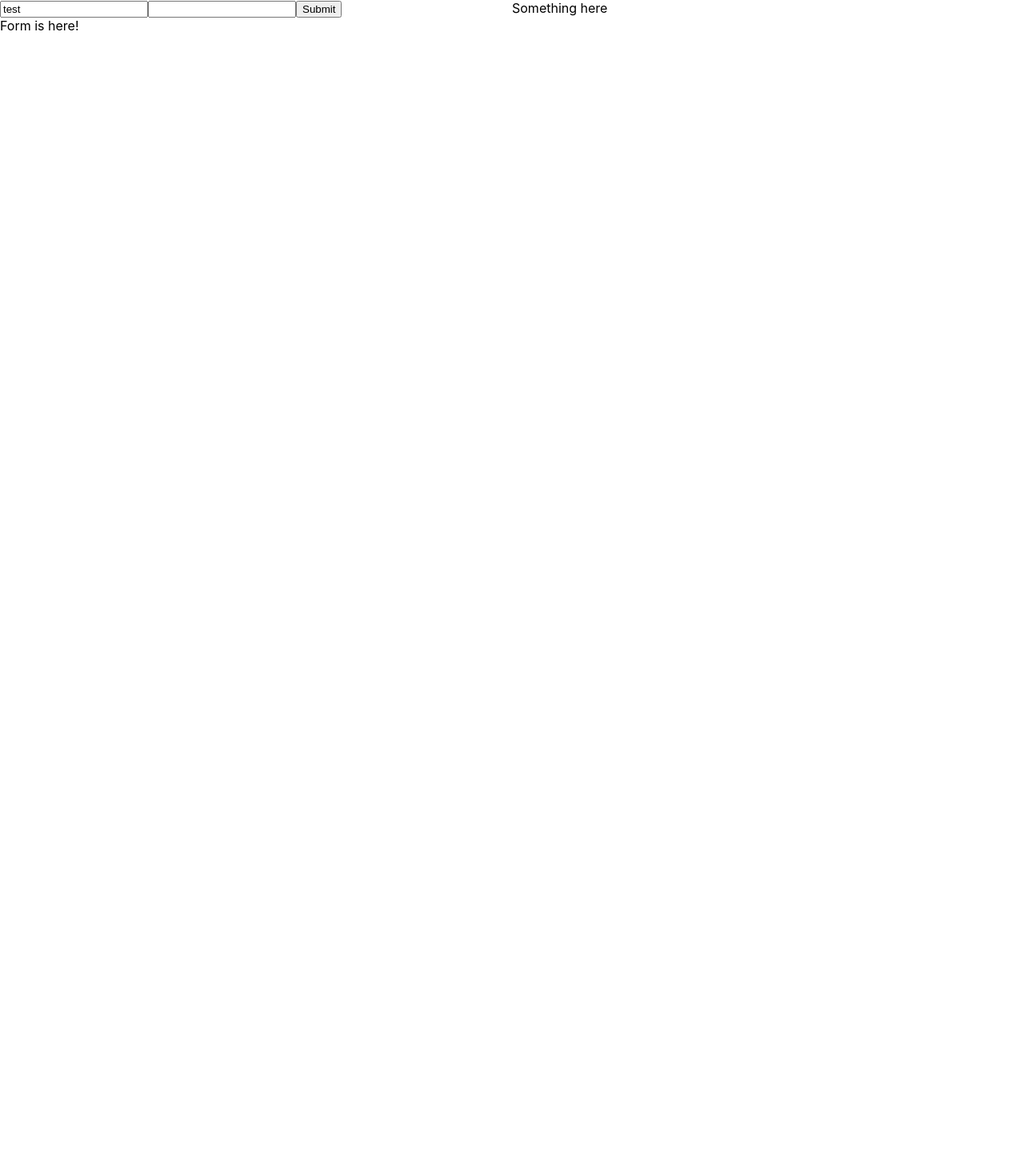
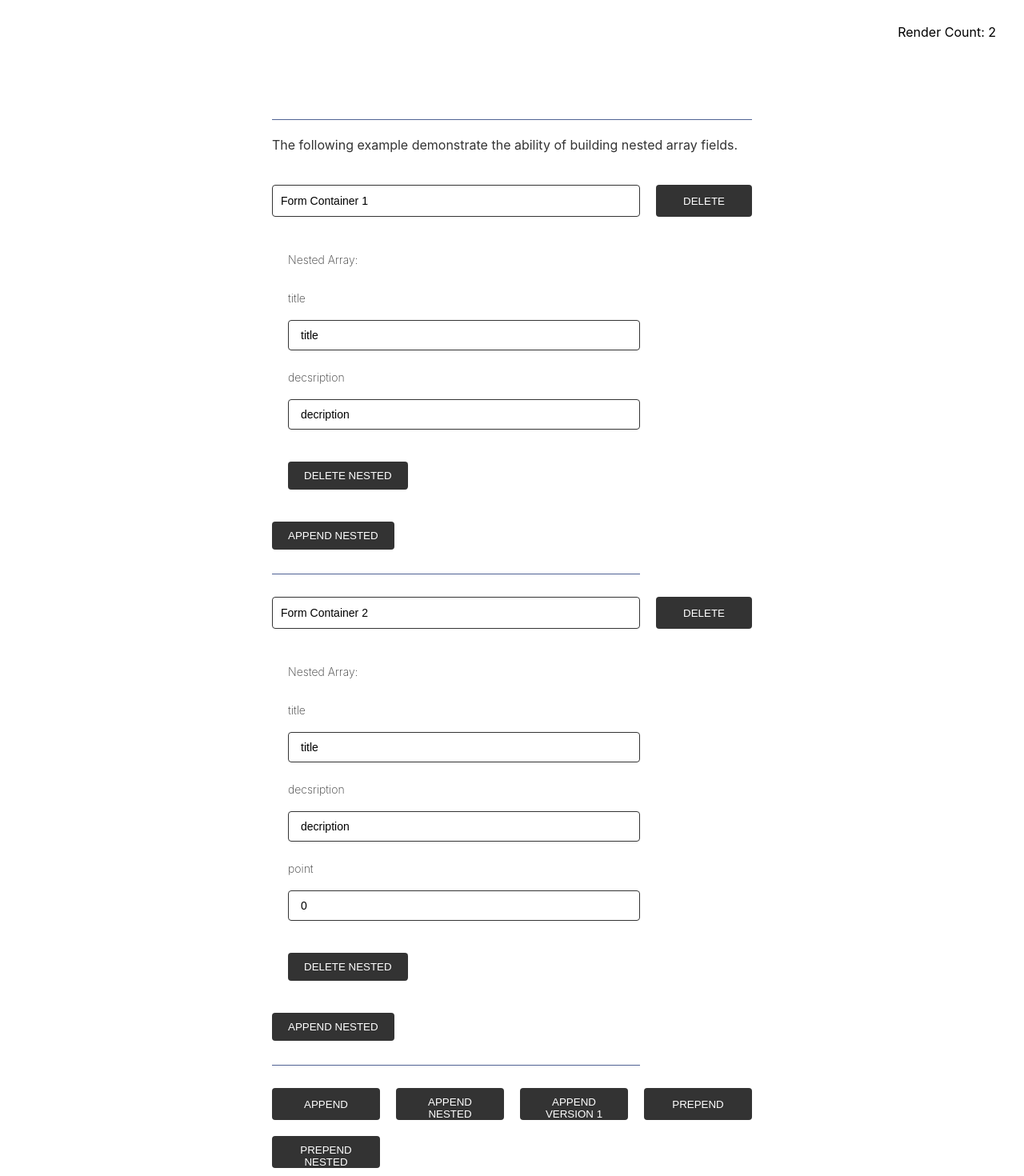
Before and after one commit to ouzkaganpb/textonimage, a React (Create React App) app: page / in a window 1280 px wide. Shown: the top 1470 px of the page at 80% size. Before the commit the page ends 800 px from the top, so only its background shows below. Built offline with nearby package versions, Linux system fonts and the light colour scheme.

Commit message:
dynamicty

```diff
--- a/src/App.css
+++ b/src/App.css
@@ -1,6 +1,6 @@
 .App {
   display: grid;
-  grid-template-columns: 1fr 1fr;
+  grid-template-columns: repeat(50%, 50%);
 }
 
 .App-logo {
--- a/src/House/Rooms/Main/Main.js
+++ b/src/House/Rooms/Main/Main.js
@@ -2,9 +2,22 @@ import React from 'react'
 import Form from "../../Things/Form/Form";
 
 function Main() {
+  const defaultValues = {
+    test: [
+      {
+        name: "Form Container 1",
+        nestedArray: [{ title: "title", decsription: "decription" }]
+      },
+      {
+        name: "Form Container 2",
+        nestedArray: [{ title: "title", decsription: "decription", point: "0" }]
+      }
+    ]
+  };
+
   return (
     <div>
-      <Form />
+      <Form defaultValues={defaultValues} />
     </div>
   )
 }
--- a/src/House/Things/Form/Form.js
+++ b/src/House/Things/Form/Form.js
@@ -1,27 +1,44 @@
-import React from 'react'
-import { useForm } from 'react-hook-form'
-function Form() {
-  const { register, handleSubmit, watch, formState: { errors } } = useForm();
-  const onSubmit = data => console.log(data);
+import React from "react";
+import { useForm } from "react-hook-form";
+import FieldArray from "./fieldArray";
+import ReactDOM from "react-dom";
 
-  console.log(watch("example")); // watch input value by passing the name of it
+import "./styles.css";
 
 
+function Form({defaultValues}) {
+  const {
+    control,
+    register,
+    handleSubmit,
+    getValues,
+    errors,
+    reset,
+    setValue
+  } = useForm({
+    defaultValues
+  });
+  const onSubmit = (data) => console.log("data", data);
+
   return (
-    <div>
     <form onSubmit={handleSubmit(onSubmit)}>
-      {/* register your input into the hook by invoking the "register" function */}
-      <input defaultValue="test" {...register("example")} />
+      <h1>Array of Array Fields</h1>
+      <p>
+        The following example demonstrate the ability of building nested array
+        fields.
+      </p>
 
-      {/* include validation with required or other standard HTML validation rules */}
-      <input {...register("exampleRequired", { required: true })} />
-      {/* errors will return when field validation fails  */}
-      {errors.exampleRequired && <span>This field is required</span>}
+      <FieldArray
+        {...{ control, register, defaultValues, getValues, setValue, errors }}
+      />
+
+      <button type="button" onClick={() => reset(defaultValues)}>
+        Reset
+      </button>
 
       <input type="submit" />
-    </form>Form is here!
-    </div>
-  )
+    </form>
+  );
 }
 
-export default Form
+export default Form;
--- /dev/null
+++ b/src/House/Things/Form/fieldArray.js
@@ -0,0 +1,101 @@
+import React from "react";
+import { useFieldArray } from "react-hook-form";
+import NestedArray from "./nestedFieldArray";
+
+let renderCount = 0;
+
+export default function Fields({ control, register, setValue, getValues,defaultValues }) {
+  const { fields, append, remove, prepend } = useFieldArray({
+    control,
+    name: "test"
+  });
+
+
+  renderCount++;
+
+  const handleAppend = () => {
+    console.log(defaultValues)
+    const newValues = {...defaultValues}
+    setValue("test", [
+      ...(getValues().test || []),
+      {
+        ...newValues.test[0]
+      }
+    ]);
+  }
+  return (
+    <>
+      <ul>
+        {fields.map((item, index) => {
+          return (
+            <li key={item.id}>
+              <input {...register(`test.${index}.name`)} />
+              {/* <h4>{item/}</h4>               */}
+              <button type="button" onClick={() => remove(index)}>
+                Delete
+              </button>
+              <NestedArray nestIndex={index} {...{ control, register }} />
+            </li>
+          );
+        })}
+      </ul>
+
+      <section>
+        <button
+          type="button"
+          onClick={() => {
+            append({ name: "append" });
+          }}
+        >
+          append
+        </button>
+
+        <button
+          type="button"
+          onClick={() => {
+            setValue("test", [
+              ...(getValues().test || []),
+              {
+                name: "append",
+                nestedArray: [{ field1: "append", field2: "append" }]
+              }
+            ]);
+          }}
+        >
+          Append Nested
+        </button>
+        <button
+          type="button"
+          onClick={handleAppend}
+        >
+          Append Version 1
+        </button>
+        <button
+          type="button"
+          onClick={() => {
+            prepend({ name: "append" });
+          }}
+        >
+          prepend
+        </button>
+
+        <button
+          type="button"
+          onClick={() => {
+            setValue("test", [
+              {
+                name: "append",
+                nestedArray: [{ field1: "Prepend", field2: "Prepend" }]
+              },
+              ...(getValues().test || [])
+            ]);
+          }}
+        >
+          prepend Nested
+        </button>
+      </section>
+
+      <span className="counter">Render Count: {renderCount}</span>
+    </>
+  );
+}
--- /dev/null
+++ b/src/House/Things/Form/nestedFieldArray.js
@@ -0,0 +1,52 @@
+import React from "react";
+import { useFieldArray } from "react-hook-form";
+
+const NestedField = ({ nestIndex, control, register }) => {
+  const { fields, remove, append } = useFieldArray({
+    control,
+    name: `test.${nestIndex}.nestedArray`
+  });
+
+  return (
+    <div>
+      {fields.map((item, k) => {
+        return (
+          <div key={item.id + k} style={{ marginLeft: 20 }}>
+            <label>Nested Array:</label>
+            {Object.keys(item).map((key,index) => {
+              if(key === "id") return null
+              return (
+                <div key={key + item[key]}>
+                <label>{key}</label>
+                <input
+                  {...register(`test.${nestIndex}.nestedArray.${k}.${key}`, {
+                    required: true
+                  })}
+                  style={{ marginRight: "25px" }}
+                />
+                    </div>
+                  )
+            })}
+            <button type="button" onClick={() => remove(k)}>
+              Delete Nested
+            </button>
+          </div>
+        );
+      })}
+
+      <button
+        type="button"
+        onClick={() =>
+          append({
+            ...fields[0]
+          })
+        }
+      >
+        Append Nested
+      </button>
+
+      <hr />
+    </div>
+  );
+};
+export default NestedField
--- /dev/null
+++ b/src/House/Things/Form/styles.css
@@ -0,0 +1,180 @@
+form {
+  max-width: 800px;
+  margin: 0 auto;
+}
+
+h1 {
+  font-weight: 100;
+  color: white;
+  text-align: center;
+  padding-bottom: 10px;
+  border-bottom: 1px solid rgb(79, 98, 148);
+  margin-top: 100px;
+}
+
+.form {
+  background: #0e101c;
+  max-width: 400px;
+  margin: 0 auto;
+}
+
+p {
+  color: #333;
+  margin-bottom: 40px;
+}
+
+p::before {
+  display: inline;
+  /* content: "⚠ "; */
+}
+
+input {
+  display: block;
+  box-sizing: border-box;
+  width: 100%;
+  border-radius: 4px;
+  border: 1px solid #333;
+  padding: 10px 15px;
+  margin-bottom: 10px;
+  font-size: 14px;
+}
+
+label {
+  line-height: 2;
+  text-align: left;
+  display: block;
+  margin-bottom: 13px;
+  margin-top: 20px;
+  color: #333;
+  font-size: 14px;
+  font-weight: 200;
+}
+
+button[type="submit"],
+input[type="submit"] {
+  background: #ec5990;
+  color: white;
+  text-transform: uppercase;
+  border: none;
+  margin-top: 40px;
+  padding: 20px;
+  font-size: 16px;
+  font-weight: 100;
+  letter-spacing: 10px;
+}
+
+button[type="submit"]:hover,
+input[type="submit"]:hover {
+  background: #bf1650;
+}
+
+button[type="submit"]:active,
+input[type="button"]:active,
+input[type="submit"]:active {
+  transition: 0.3s all;
+  transform: translateY(3px);
+  border: 1px solid transparent;
+  opacity: 0.8;
+}
+
+input:disabled {
+  opacity: 0.4;
+}
+
+input[type="button"]:hover {
+  transition: 0.3s all;
+}
+
+button[type="submit"],
+input[type="button"],
+input[type="submit"] {
+  -webkit-appearance: none;
+}
+
+.App {
+  max-width: 600px;
+  margin: 0 auto;
+}
+
+button[type="button"] {
+  display: block;
+  appearance: none;
+  background: #333;
+  color: white;
+  border: none;
+  text-transform: uppercase;
+  padding: 10px 20px;
+  border-radius: 4px;
+}
+
+hr {
+  margin-top: 30px;
+}
+
+h2 {
+  color: white;
+  font-weight: 200;
+}
+
+button {
+  display: block;
+  appearance: none;
+  margin-top: 40px;
+  border: 1px solid #333;
+  margin-bottom: 20px;
+  text-transform: uppercase;
+  padding: 10px 20px;
+  border-radius: 4px;
+}
+
+pre {
+  color: white;
+  white-space: pre;
+}
+
+ul {
+  margin: 0;
+  padding: 0;
+}
+
+section,
+li {
+  display: grid;
+  grid-template-columns: 1fr 120px;
+  grid-gap: 20px;
+  margin-bottom: 20px;
+  /* height: 30px; */
+}
+
+section {
+  grid-template-columns: 1fr 1fr 1fr 1fr;
+}
+
+section > button {
+  margin: 0;
+  padding: 10px;
+  height: 40px;
+}
+
+li > input,
+li > button {
+  margin: 0;
+  padding: 10px;
+  height: 40px;
+}
+
+.counter {
+  font-weight: 400;
+  background: white;
+  color: black;
+  padding: 10px 15px;
+  border-radius: 4px;
+  position: fixed;
+  top: 20px;
+  right: 20px;
+}
+
+hr {
+  border: none;
+  border-bottom: 1px solid rgb(79, 98, 148);
+}
```
